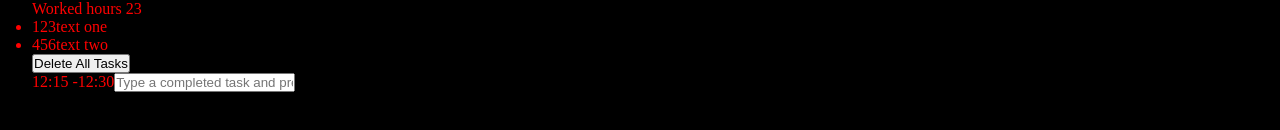
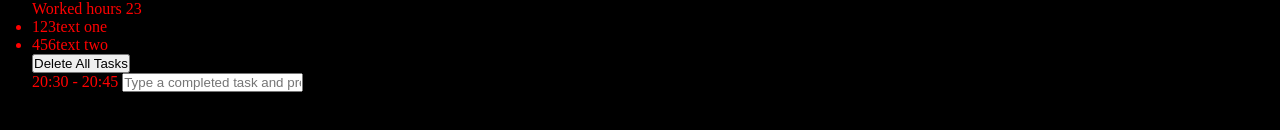
Before and after one commit to danifromecuador/plannywise_draft, a React (Vite) app: page / in a window 1280 px wide. Shown: the part 194-324 px from the top of the page. Built offline with nearby package versions, Linux system fonts and the light colour scheme.

Commit message:
Get previous interval from alarm_logic to use in Tasks component

```diff
--- a/src/alarm/alarm_logic.js
+++ b/src/alarm/alarm_logic.js
@@ -16,9 +16,9 @@ export const getTime = () => ({
   M: new Date().getMonth() + 1,
   d: new Date().getDate(),
   h: new Date().getHours(),
-  // h: 23,
+  // h: 0,
   m: new Date().getMinutes(),
-  // m: 45,
+  // m: 14,
   s: new Date().getSeconds(),
   ms: new Date().getMilliseconds(),
 })
@@ -40,3 +40,21 @@ export const playAlarm = () => {
   if (alarmState === "Alarm is ON" && m % 15 === 0 && s === 0) audio.play()
   if (alarmState === "Alarm is ON" && m % 15 === 0 && s < 8) return "alarm is playing"
 }
+
+export const previousInterval = () => {
+  let h = getTime().h
+  let m = getTime().m
+  let minH = h
+  let minM = (m - m % 15) - 15
+  let maxH = h
+  let maxM = m - m % 15
+  if (minM < 0) {
+    minM = 45
+    minH -= 1
+  }
+  if (minH < 0) minH = 23
+
+  return `
+    ${minH.toString().padStart(2, "0")}:${minM.toString().padStart(2, "0")} - ${maxH.toString().padStart(2, "0")}:${maxM.toString().padStart(2, "0")}
+  `
+}
--- a/src/store/store.js
+++ b/src/store/store.js
@@ -1,8 +1,10 @@
 // src/store/store.js
 
 import { create } from 'zustand'
-import { changeAlarmState, nextInterval, playAlarm } from '../alarm/alarm_logic.js'
+import { changeAlarmState, nextInterval, previousInterval, playAlarm } from '../alarm/alarm_logic.js'
 import { addTodo, markAsDone, markAsUnDone } from '../todo/todo_logic.js'
+
+import { addCompletedTask } from '../tasks/tasks_logic.js'
 
 export const AlarmStore = create((set) => ({
   alarmState: "Alarm is ON",
@@ -22,8 +24,9 @@ export const TodoStore = create((set) => ({
 }))
 
 export const TaskStore = create((set) => ({
+  previousInterval: () => previousInterval(),
   workedHours: 23,
-  completedTasks: [{ time: 123, text: "text one" }, { time: 456, text: "text two" }],
-  addCompletedTask: (input) => set((state) => ({ completedTasks: [...state.completedTasks, { time: 222, text: input }] })),
+  completedTasks: [{ interval: 123, text: "text one" }, { interval: 456, text: "text two" }],
+  addCompletedTask: (input) => addCompletedTask(set, input),
   deleteTasks: () => set({ completedTasks: [] }),
 }))
--- a/src/tasks/Tasks.jsx
+++ b/src/tasks/Tasks.jsx
@@ -21,13 +21,13 @@ export const Tasks = () => {
       <span>Worked hours {taskStore.workedHours}</span>
       <ul>
         {
-          taskStore.completedTasks.map((ct) => (<li key={ct.time}>{ct.time}{ct.text}</li>))
+          taskStore.completedTasks.map((ct) => (<li key={ct.interval}>{ct.interval}{ct.text}</li>))
         }
       </ul>
       <div >
         <button onClick={() => taskStore.deleteTasks()}>Delete All Tasks</button>
         <div>
-          <span>12:15 -12:30</span>
+          <span>{taskStore.previousInterval()}</span>
           <input
             type="text"
             placeholder='Type a completed task and press Enter'
--- a/src/tasks/tasks_logic.js
+++ b/src/tasks/tasks_logic.js
@@ -1 +1,7 @@
 // src/tasks/tasks_logic.js
+
+
+
+export const addCompletedTask = (set, input) => {
+  set((state) => ({ completedTasks: [...state.completedTasks, { interval: 222, text: input }] }))
+}
```
